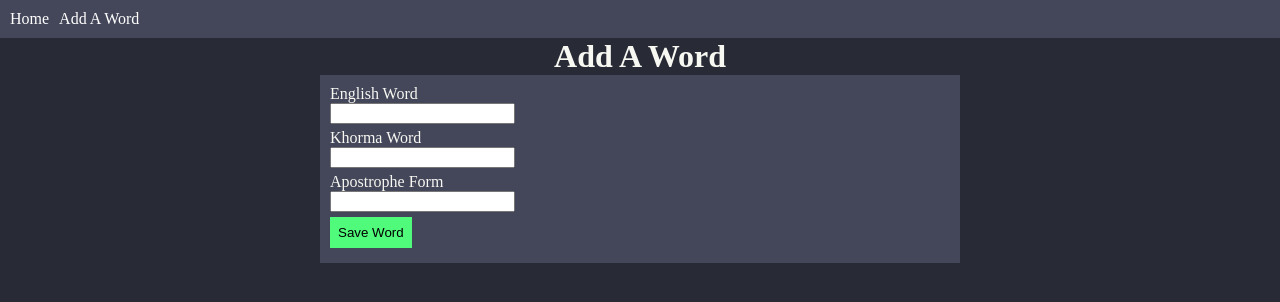
After one commit to IsraelWald/Khorma, a Flask app: page /add-word in a window 1280 px wide. The commit adds this page. Shown: the top 302 px of the page. Run offline with Flask 2, Linux system fonts and the light colour scheme.

Commit message:
added form

```diff
--- a/main.py
+++ b/main.py
@@ -1,4 +1,4 @@
-from flask import Flask, render_template
+from flask import Flask, render_template, request
 from deta import Deta
 import os
 
@@ -10,8 +10,14 @@ words = deta.Base("words")
 
 @app.route("/")
 def index():
-    return render_template("index.html")
+    khorma_words = words.fetch().items
+    return render_template("index.html", words=khorma_words)
 
+@app.route("/add-word", methods=["GET", "POST"])
+def add_word():
+    if request.method == "POST":
+        ...
+    return render_template("add_word.html")
 
 if __name__ == "__main__":
     is_repl = os.environ.get("REPL_SLUG", False)
--- a/static/styles.css
+++ b/static/styles.css
@@ -1,5 +1,64 @@
+:root {
+    --bg: #282a36;
+    --fg: #f8f8f2;
+    --secondary: #44475a;
+    --light-bg: #6272a4;
+    --primary: #50fa7b;
+    --purple: #bd93f9;
+    --orange: #ffb86c;
+    --red: #ff5555;
+}
+
+body {
+    background-color: var(--bg);
+    color: var(--fg);
+}
+* {
+    margin: 0;
+    box-sizing: border-box;
+}
+
 ul {
     list-style-type: none;
     margin: 0;
     padding: 0;
 }
+
+.navbar {
+    background-color: var(--secondary);
+    padding: 5px;
+    display: flex;
+}
+
+.navbar a {
+    text-decoration: none;
+    color: white;
+    padding: 5px;
+}
+
+.navbar a:hover {
+    background-color: var(--light-bg);
+    border-radius: 5px;
+    transition: 0.5s;
+}
+label {
+    display: block;
+}
+
+.main-container {
+    width: 50%;
+    margin: auto;
+}
+
+form {
+    padding: 10px;
+    background-color: var(--secondary);
+}
+.save-btn {
+    padding: 8px;
+    background-color: var(--primary);
+    border: none;
+}
+.form-group {
+    margin-bottom: 5px;
+}
--- /dev/null
+++ b/templates/add_word.html
@@ -0,0 +1,25 @@
+{% extends 'base.html' %}
+{% block content %}
+
+<div class="main-container">
+    <h1 align="center">Add A Word</h1>
+    <form method="get">
+        <div class="form-group">
+            <label for="english">English Word</label>
+            <input type="text" id="english" name="english">
+        </div>
+        <div class="form-group">
+            <label for="khorma">Khorma Word</label>
+            <input type="text" id="khorma" name="khorma">
+        </div>
+        <div class="form-group">
+            <label for="apos">Apostrophe Form</label>
+            <input type="text" id="apos" name="apos">
+        </div>
+        <div class="form-group">
+            <input type="submit" value="Save Word" class="save-btn">
+        </div>
+    </form>
+
+</div>
+{% endblock content %}
--- a/templates/base.html
+++ b/templates/base.html
@@ -9,10 +9,8 @@
 </head>
 <body>
     <div class="navbar">
-        <ul>
-            <li><a href="{{url_for('index')}}">Home</a></li>
-            <li><a href="{{url_for('add_word')}}">Add A Word</a></li>
-        </ul>
+        <a href="{{url_for('index')}}">Home</a>
+        <a href="{{url_for('add_word')}}">Add A Word</a>
     </div>
     {% block content %}
     {% endblock content %}
--- a/templates/index.html
+++ b/templates/index.html
@@ -1,3 +1,4 @@
 {% extends 'base.html' %}
 {% block content %}
+{{ words }}
 {% endblock content %}
```
